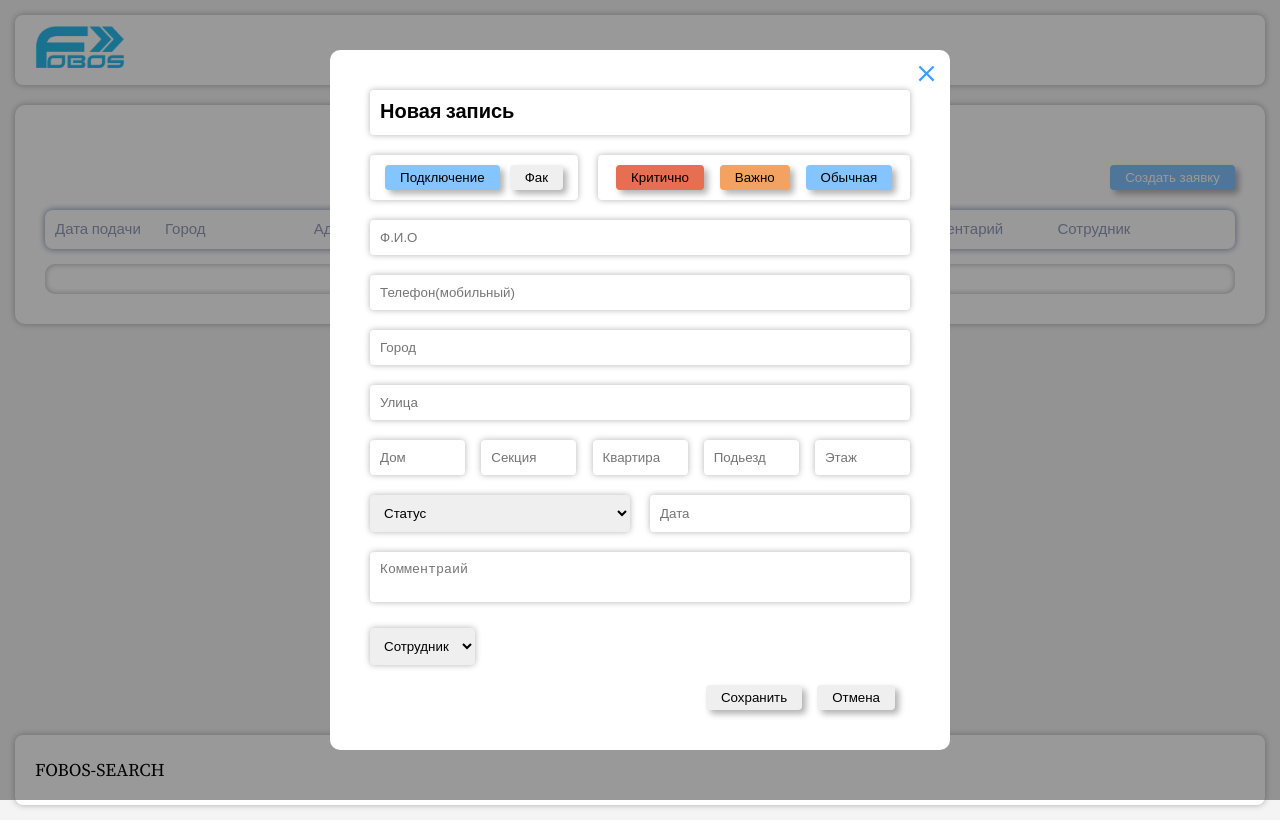
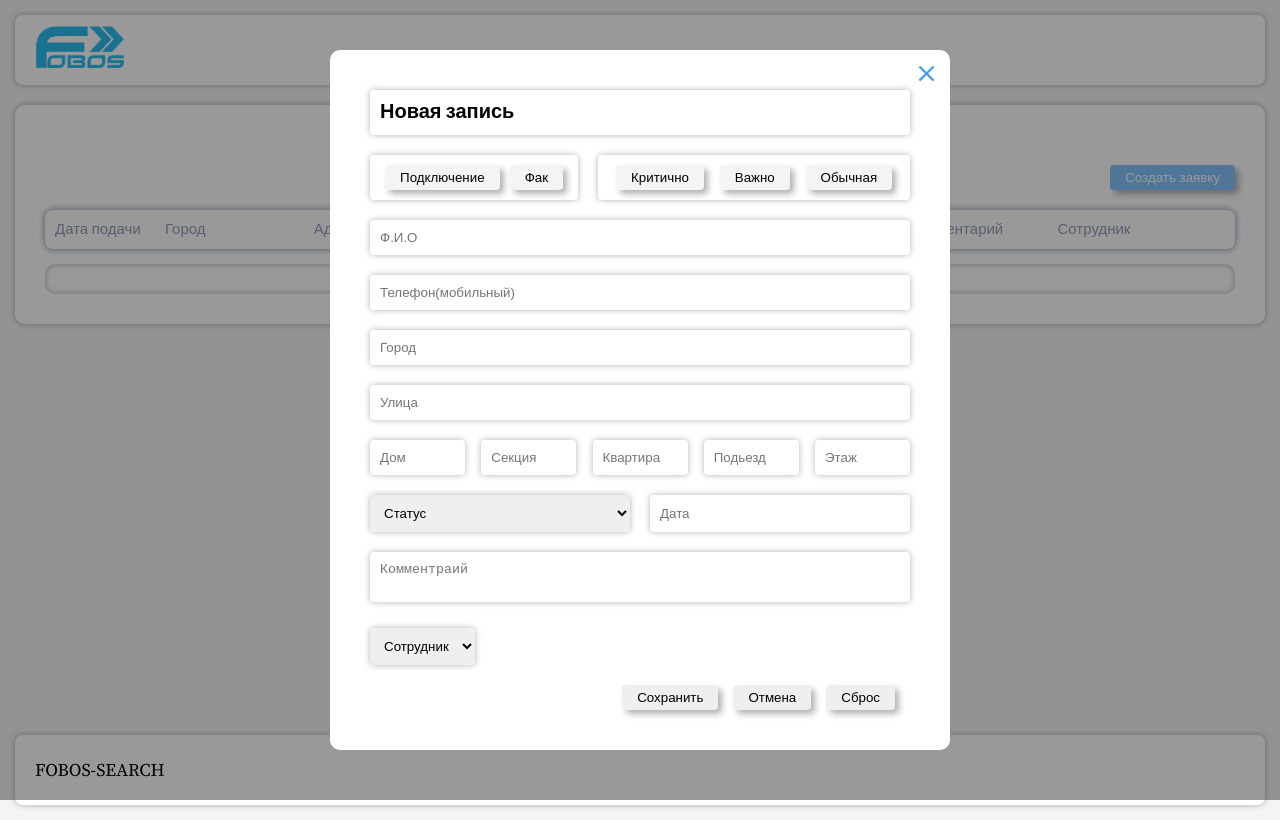
Before and after one commit to iceblackhot/fobos-search, a React (Create React App) app: page / in a window 1280 px wide. Both pictures are taken after a click on the button "Создать заявку". Built offline with nearby package versions, Linux system fonts and the light colour scheme.

Commit message:
try-edit-note

```diff
--- a/src/components/addTask/addTask.jsx
+++ b/src/components/addTask/addTask.jsx
@@ -33,6 +33,16 @@ export const AddTask = ({
   setNote,
   optionWorker,
   setOptionWorker,
+  connection,
+  setConnection,
+  faq,
+  setFaq,
+  critical,
+  setCritical,
+  important,
+  setImportant,
+  regular,
+  setRegular,
 }) => {
   let dateNow = new Date().toLocaleString();
 
@@ -58,7 +68,12 @@ export const AddTask = ({
           date: date,
           note: note,
           worker: optionWorker,
-          status: true,
+          editNote: false,
+          newConnection: false,
+          faq: false,
+          statCritical: false,
+          statImportant: false,
+          statRegular: false,
         },
       ]);
     }
@@ -85,6 +100,7 @@ export const AddTask = ({
 
   function handleCancel() {
     setModalActive(false);
+    handleClear();
   }
 
   function handleChangeStatus(e) {
@@ -95,7 +111,75 @@ export const AddTask = ({
     setOptionWorker(e.currentTarget.value);
   }
 
-  console.log(task);
+  function handleClear() {
+    setFio('');
+    setMobileNum('');
+    setSity('');
+    setStreet('');
+    setHouse('');
+    setSection('');
+    setFlat('');
+    setEntrance('');
+    setFloor('');
+    setOptionStatus('');
+    setDate('');
+    setNote('');
+    setOptionWorker('');
+    setConnection(false);
+    setFaq(false);
+    setCritical(false);
+    setImportant(false);
+    setRegular(false);
+  }
+
+  function newConnectionTask(e) {
+    e.preventDefault();
+    setConnection(true);
+    setFaq(false);
+  }
+
+  const classNameConnection = connection
+    ? 'add-task__options-btn connection'
+    : 'add-task__options-btn ';
+
+  function newConnectionFaq(e) {
+    e.preventDefault();
+    setConnection(false);
+    setFaq(true);
+  }
+
+  const classNameFaq = faq ? 'add-task__options-btn faq' : 'add-task__options-btn';
+
+  function priorityCritical(e) {
+    e.preventDefault();
+    setCritical(true);
+    setImportant(false);
+    setRegular(false);
+  }
+
+  const classNameCritical = critical ? 'add-task__priority-btn critical' : 'add-task__priority-btn';
+
+  function priorityImportant(e) {
+    e.preventDefault();
+    setCritical(false);
+    setImportant(true);
+    setRegular(false);
+  }
+
+  const classNameImportant = important
+    ? 'add-task__priority-btn important'
+    : 'add-task__priority-btn';
+
+  function priorityRegular(e) {
+    e.preventDefault();
+    setCritical(false);
+    setImportant(false);
+    setRegular(true);
+  }
+
+  const classNameRegular = regular ? 'add-task__priority-btn regular' : 'add-task__priority-btn';
+
+  // console.log(task);
 
   return (
     <div className="add-task">
@@ -106,13 +190,23 @@ export const AddTask = ({
         <form onSubmit={handleSubmit}>
           <div className="add-task__options">
             <div className="add-task__options-type">
-              <button className="add-task__options-btn">Подключение</button>
-              <button className="add-task__options-btn">Фак</button>
+              <button className={classNameConnection} onClick={newConnectionTask}>
+                Подключение
+              </button>
+              <button className={classNameFaq} onClick={newConnectionFaq}>
+                Фак
+              </button>
             </div>
             <div className="add-task__options-priority">
-              <button className="add-task__options-btn">Критично</button>
-              <button className="add-task__options-btn">Важно</button>
-              <button className="add-task__options-btn">Обычная</button>
+              <button className={classNameCritical} onClick={priorityCritical}>
+                Критично
+              </button>
+              <button className={classNameImportant} onClick={priorityImportant}>
+                Важно
+              </button>
+              <button className={classNameRegular} onClick={priorityRegular}>
+                Обычная
+              </button>
             </div>
           </div>
           <div className="add-task__inputs">
@@ -197,7 +291,10 @@ export const AddTask = ({
             />
           </div>
           <div>
-            <select className="add-task__select" value={optionWorker} onChange={handleChangeWorker}>
+            <select
+              className="add-task__select"
+              value={optionWorker}
+              onChange={(e) => handleChangeWorker(e)}>
               <option value="Не выбран">Сотрудник</option>
               <option value="Алешка">Алешка</option>
               <option value="Василий">Василий</option>
@@ -207,6 +304,7 @@ export const AddTask = ({
           <div className="add-task__action-btn">
             <button onClick={saveTask}>Сохранить</button>
             <button onClick={handleCancel}>Отмена</button>
+            <button onClick={handleClear}>Сброс</button>
           </div>
         </form>
       </Modal>
--- a/src/components/addTask/addTask.scss
+++ b/src/components/addTask/addTask.scss
@@ -32,26 +32,38 @@
 
   &__options-type {
     width: 40%;
+  }
 
-    & button:first-child {
-      background: $lightFobos;
+  &__options-btn {
+    background: $lightGrey;
+
+    &.connection {
+      background: $lightFobos !important;
+    }
+
+    &.faq {
+      background: $lightFobos !important;
     }
   }
 
   &__options-priority {
     margin-right: 0px;
     width: 60%;
+  }
 
-    & button:first-child {
+  &__priority-btn {
+    background: $lightGrey;
+
+    &.critical {
       background: #e76f51;
     }
 
-    & button:nth-child(2) {
+    &.important {
       background: #f4a261;
     }
 
-    & button:last-child {
-      background: $lightFobos;
+    &.regular {
+      background: #86db04;
     }
   }
 
--- a/src/components/app/App.jsx
+++ b/src/components/app/App.jsx
@@ -8,6 +8,13 @@ import './App.scss';
 function App() {
   const [task, setTask] = useState([]);
   const [modalActive, setModalActive] = useState(false);
+
+  const [connection, setConnection] = useState(false);
+  const [faq, setFaq] = useState(false);
+
+  const [critical, setCritical] = useState(false);
+  const [important, setImportant] = useState(false);
+  const [regular, setRegular] = useState(false);
 
   const [fio, setFio] = useState('');
   const [mobileNum, setMobileNum] = useState('');
@@ -60,6 +67,16 @@ function App() {
           setNote={setNote}
           optionWorker={optionWorker}
           setOptionWorker={setOptionWorker}
+          connection={connection}
+          setConnection={setConnection}
+          faq={faq}
+          setFaq={setFaq}
+          critical={critical}
+          setCritical={setCritical}
+          important={important}
+          setImportant={setImportant}
+          regular={regular}
+          setRegular={setRegular}
         />
         <TaskList
           task={task}
--- a/src/components/taskList/TaskList.jsx
+++ b/src/components/taskList/TaskList.jsx
@@ -1,8 +1,7 @@
-import React, {useState} from 'react';
+import React from 'react';
 import DeleteForeverOutlinedIcon from '@mui/icons-material/DeleteForeverOutlined';
 import LockRoundedIcon from '@mui/icons-material/LockRounded';
 import LockOpenRoundedIcon from '@mui/icons-material/LockOpenRounded';
-import Modal from '../modal/modal';
 import './taskList.scss';
 
 export const TaskList = ({
@@ -23,8 +22,7 @@ export const TaskList = ({
   setNote,
   setOptionWorker,
 }) => {
-  const [edit, setEdit] = useState(null);
-  const [value, setValue] = useState('');
+  // const [edit, setEdit] = useState(false);
 
   function deleteTask(e, id) {
     e.stopPropagation();
@@ -32,25 +30,38 @@ export const TaskList = ({
     setTask(newTask);
   }
 
-  function saveTask(e, id) {
-    e.stopPropagation();
+  // function saveTask(e, id) {
+  //   e.stopPropagation();
 
-    let newTask = [...task].map((item) => {
-      if (item.id === id) {
-        item.fio = value;
-        console.log(value);
-      }
-      return item;
-    });
-    setTask(newTask);
-    setEdit(null);
-  }
+  //   let newTask = [...task].map((item) => {
+  //     if (item.id === id) {
+  //       setValue([
+  //         ...value,
+  //         item.fio,
+  //         item.mobile,
+  //         item.sity,
+  //         item.street,
+  //         item.house,
+  //         item.section,
+  //         item.flat,
+  //         item.entrance,
+  //         item.floor,
+  //         item.option,
+  //         item.date,
+  //         item.note,
+  //         item.optionWorker,
+  //       ]);
+  //     }
+  //   });
+  //   setTask(newTask);
+  //   setEdit(null);
+  // }
 
   function statusTask(e, id) {
     e.stopPropagation();
     let newTask = [...task].filter((item) => {
       if (item.id === id) {
-        item.status = !item.status;
+        item.editNote = !item.editNote;
       }
       return item;
     });
@@ -58,7 +69,6 @@ export const TaskList = ({
   }
 
   function editTask(
-    id,
     fio,
     mobile,
     sity,
@@ -74,7 +84,6 @@ export const TaskList = ({
     optionWorker,
   ) {
     setModalActive(true);
-    setEdit(id);
     setFio(fio);
     setMobileNum(mobile);
     setSity(sity);
@@ -94,7 +103,7 @@ export const TaskList = ({
     setModalActive(true);
   }
 
-  // console.log(task);
+  console.log(task);
 
   return (
     <div className="task-list">
@@ -119,10 +128,10 @@ export const TaskList = ({
         {task.map((item) => (
           <li
             key={item.id}
-            className={!item.status ? 'task-list__item close' : 'task-list__item'}
-            onClick={() =>
+            className={!item.editNote ? 'task-list__item ' : 'task-list__item edit'}
+            onClick={() => {
+              if (item.editNote) {
                 editTask(
-                item.id,
                   item.fio,
                   item.mobile,
                   item.sity,
@@ -136,15 +145,9 @@ export const TaskList = ({
                   item.date,
                   item.note,
                   item.optionWorker,
-              )
-            }>
-            {edit === item.id ? (
-              <Modal>
-                <div>
-                  <button onClick={(e) => saveTask(e, item.id)}>Сохранить</button>
-                </div>
-              </Modal>
-            ) : (
+                );
+              }
+            }}>
             <>
               <div className="task-list__item-cell">{item.dateNow}</div>
               <div className="task-list__item-cell">{item.sity}</div>
@@ -163,21 +166,15 @@ export const TaskList = ({
               <div className="task-list__item-cell">{item.mobile}</div>
               <div className="task-list__item-cell">{item.note}</div>
               <div className="task-list__item-cell">{item.worker}</div>
-              </>
-            )}
-
-            {edit === item.id ? (
-              ''
-            ) : (
               <div style={{display: 'flex'}}>
                 <DeleteForeverOutlinedIcon onClick={(e) => deleteTask(e, item.id)}>
                   Удалить
                 </DeleteForeverOutlinedIcon>
                 <div onClick={(e) => statusTask(e, item.id)}>
-                  {item.status ? <LockOpenRoundedIcon /> : <LockRoundedIcon />}
+                  {item.editNote ? <LockOpenRoundedIcon /> : <LockRoundedIcon />}
                 </div>
               </div>
-            )}
+            </>
           </li>
         ))}
       </ul>
--- a/src/components/taskList/taskList.scss
+++ b/src/components/taskList/taskList.scss
@@ -80,9 +80,10 @@
       background: $lightGrey;
     }
   }
-  .close {
-    color: $grey;
-    text-decoration: line-through;
+  .edit {
+    // color: $grey;
+    // text-decoration: line-through;
+    background: $lightFobos;
   }
 
   &__table-title {
```
Lines whose indentation alone changed are shown as unchanged.
